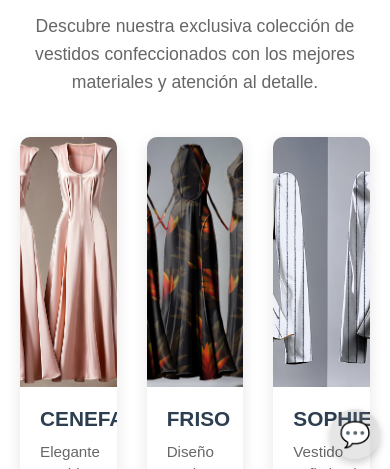
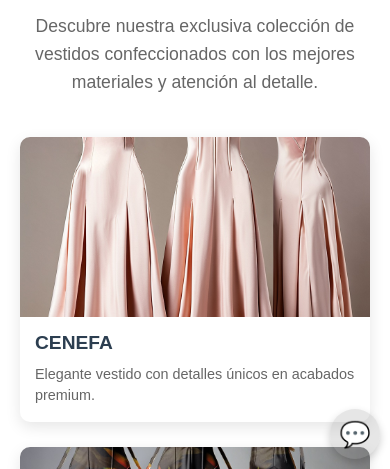
Before and after one commit to Joako199002/proyecto-alzarea, a plain HTML site: page frontend/productos.html in a window 390 px wide. Shown: the part 375-844 px from the top of the page. Drawn offline with Linux system fonts and the light colour scheme; no server answers.

Commit message:
catorceava commit - modificacion regilla productos

```diff
--- a/frontend/css/styles_productos.css
+++ b/frontend/css/styles_productos.css
@@ -404,6 +404,16 @@
 
 /* Media queries */
 
+/* Media queries para tablets */
+@media (max-width: 1024px) {
+    .grid-productos {
+        grid-template-columns: repeat(2, 1fr);
+        /* 2 columnas en tablets */
+        gap: 20px;
+    }
+}
+
+
 @media (max-width: 768px) {
 
     /* Estilos para móviles */
@@ -419,6 +429,24 @@
     .descripcion p {
         font-size: 1rem;
     }
+
+    /* grid productos */
+
+    .grid-productos {
+        grid-template-columns: 1fr;
+        /* 1 columna en móviles */
+        gap: 15px;
+    }
+
+    .producto {
+        margin-bottom: 15px;
+    }
+
+    .imagen-producto {
+        height: 200px;
+        /* Ajusta la altura para móviles */
+    }
+
 
     .modal-contenido {
         flex-direction: column;
@@ -453,3 +481,27 @@
         /* Tamaño de fuente reducido */
     }
 }
+
+
+/* Ajustes adicionales para móviles pequeños */
+@media (max-width: 480px) {
+    .grid-productos {
+        gap: 10px;
+    }
+
+    .imagen-producto {
+        height: 180px;
+    }
+
+    .info-producto {
+        padding: 15px;
+    }
+
+    .nombre-producto {
+        font-size: 1.2rem;
+    }
+
+    .descripcion-producto {
+        font-size: 0.9rem;
+    }
+}
```
